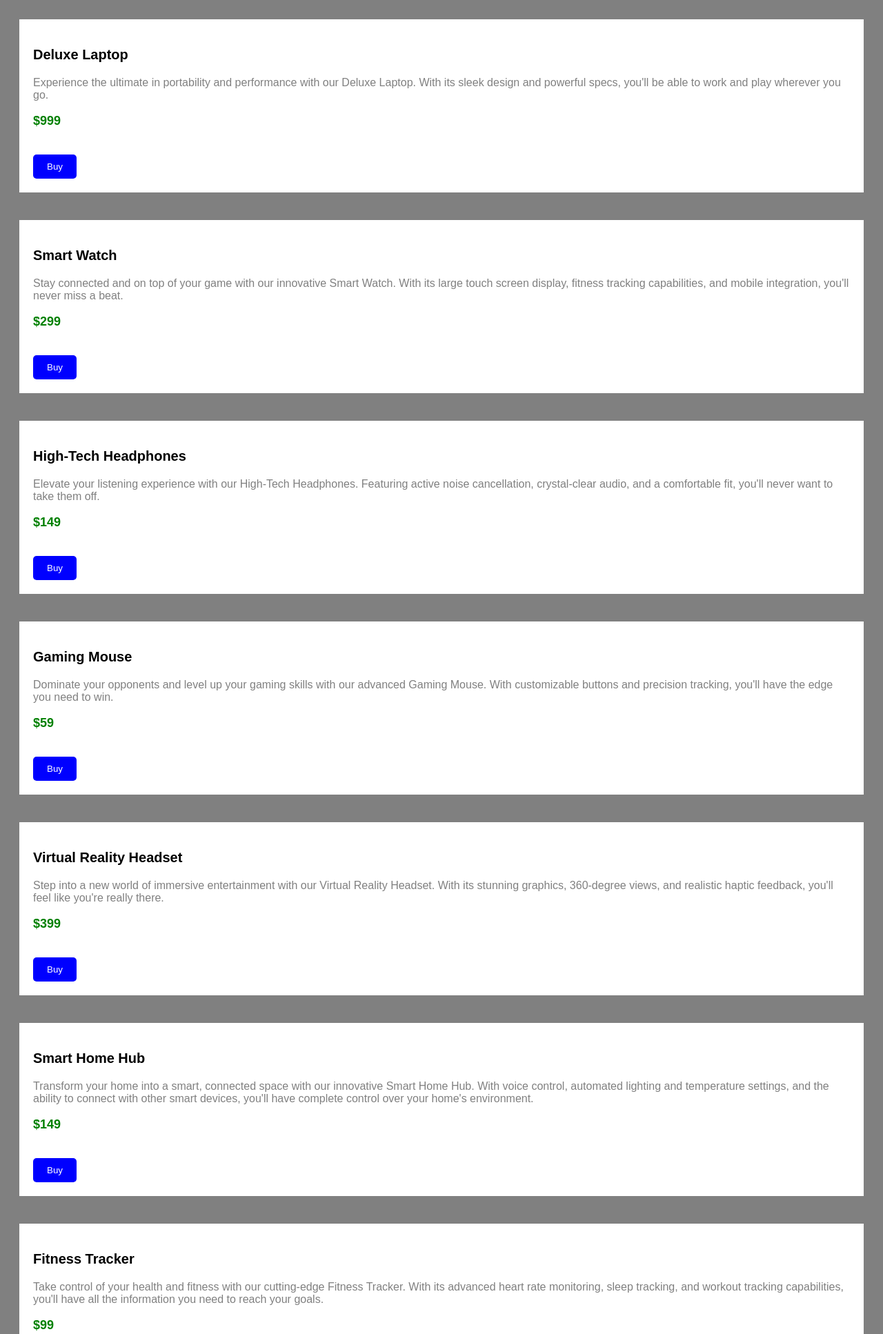
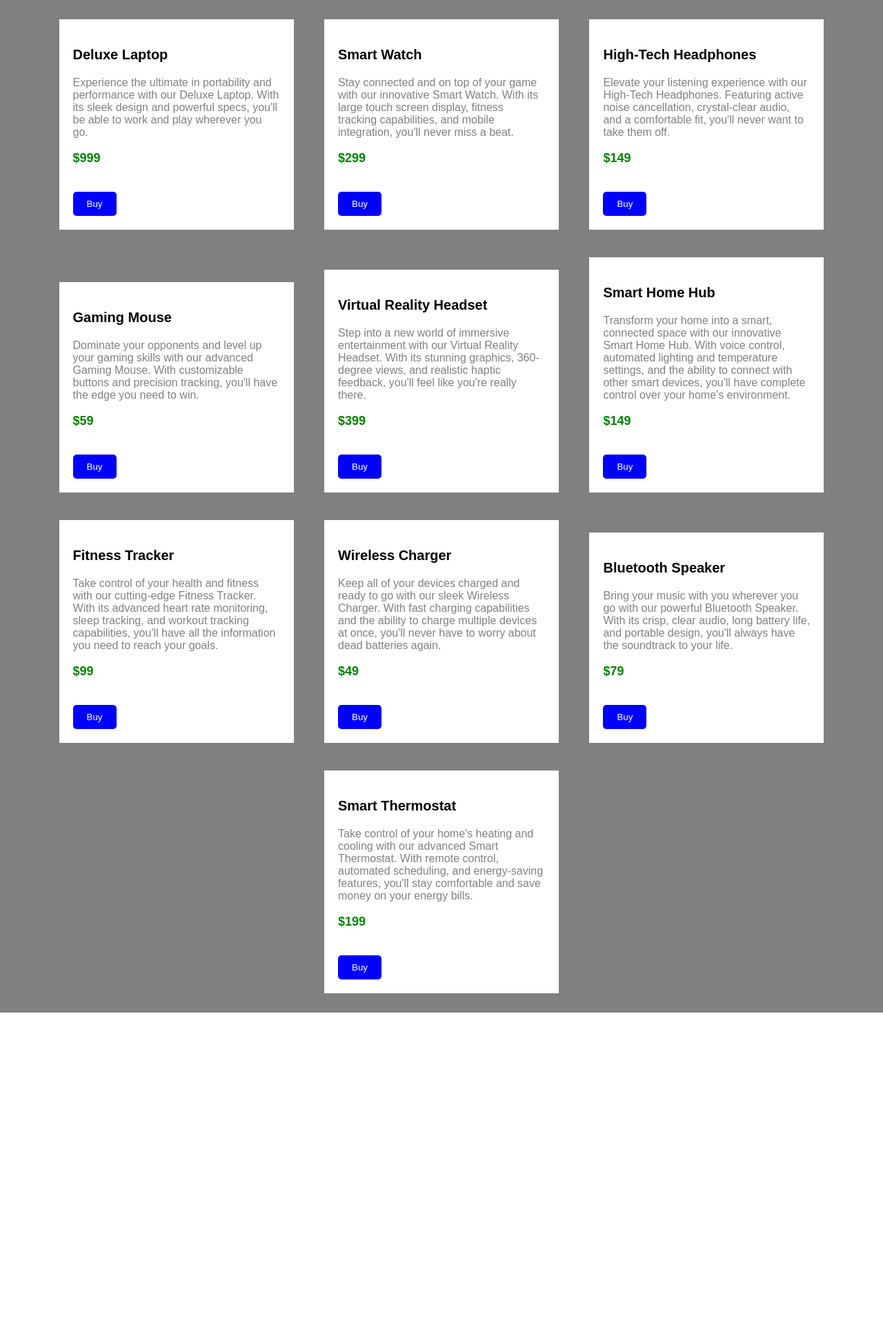
Before and after one commit to gmoroz/test_task_stripe, a Django app: page / in a window 1280 px wide. Shown: the top 1934 px of the page at 69% size. After the commit the page ends 1468 px from the top, so only its background shows below. Run offline with Django 4.2, Linux system fonts and the light colour scheme.

Commit message:
fix: size of containers with items

```diff
--- a/templates/items.html
+++ b/templates/items.html
@@ -16,6 +16,8 @@
         padding: 20px;
         margin: 20px;
         text-align: left;
+        width: 300px;
+        max-width: 300px;
       }
 
       .item-name {
```
